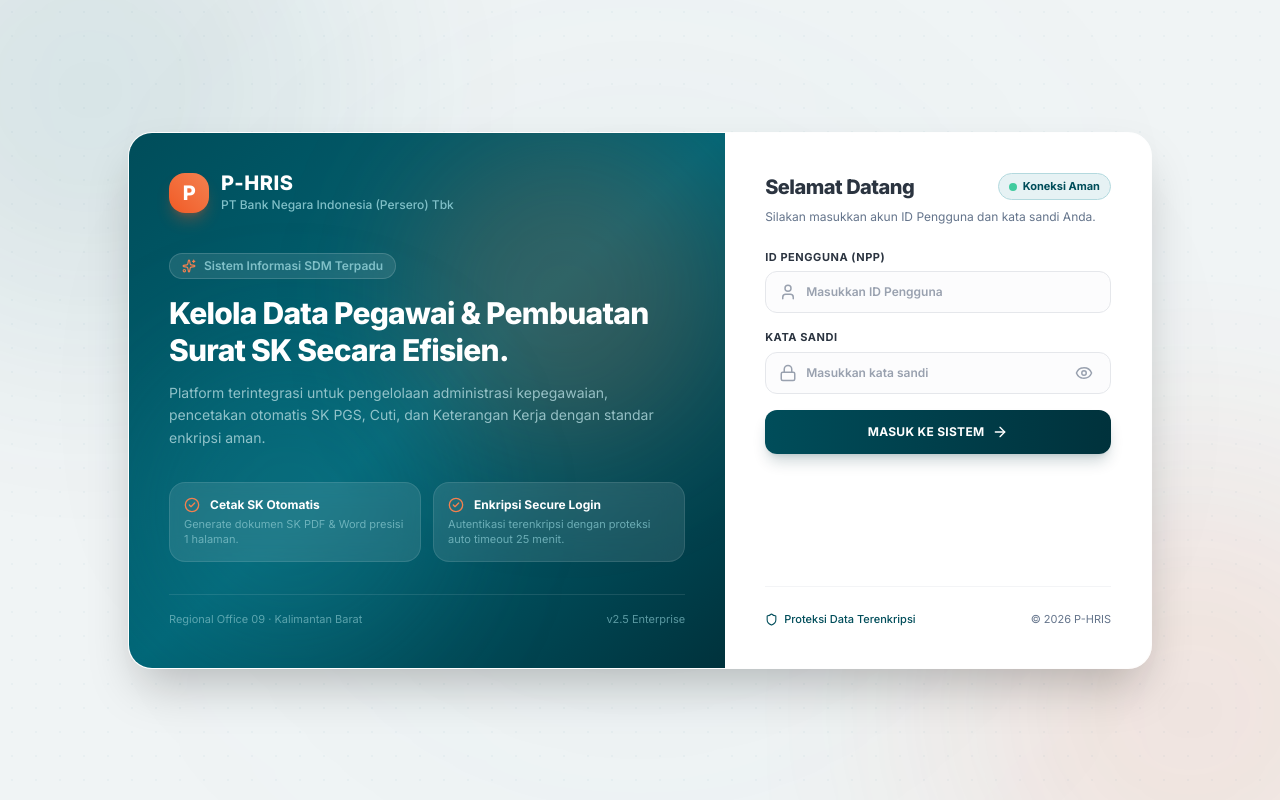
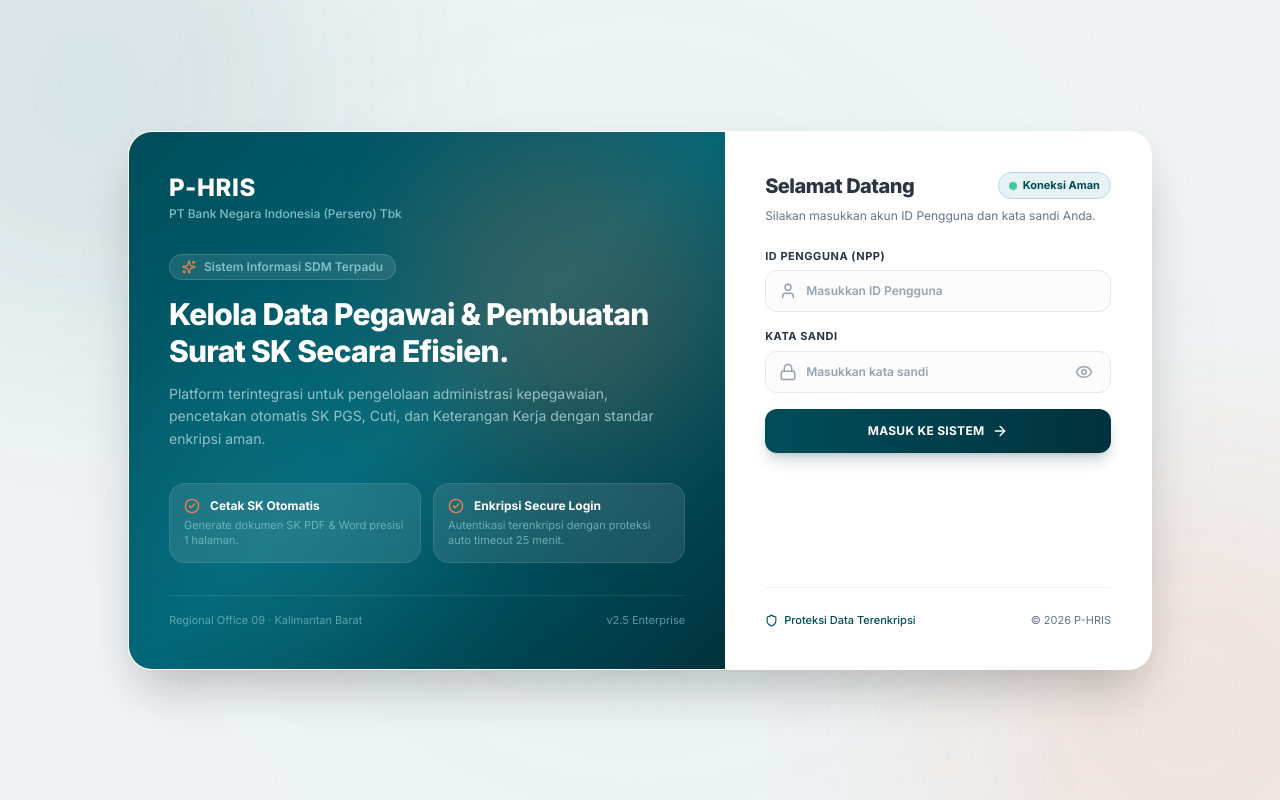
Before and after one commit to evxz0/personal-hris, a React (Vite) app: page /login in a window 1280 px wide. Built offline with nearby package versions, Linux system fonts and the light colour scheme.

Commit message:
fix: remove orange P badge icon across sidebar, layout, and login headers

```diff
--- a/src/components/layout/Layout.tsx
+++ b/src/components/layout/Layout.tsx
@@ -21,12 +21,7 @@
           >
             <Menu size={20} />
           </button>
-          <div className="flex items-center gap-2">
-            <div className="w-7 h-7 rounded-lg bg-orange-500 flex items-center justify-center shadow-sm">
-              <span className="text-white font-extrabold text-xs">P</span>
-            </div>
-            <span className="text-sm font-bold tracking-wide">P-HRIS</span>
-          </div>
+          <span className="text-sm font-extrabold tracking-wide">P-HRIS</span>
         </div>
       </header>
 
--- a/src/components/layout/Sidebar.tsx
+++ b/src/components/layout/Sidebar.tsx
@@ -75,22 +75,17 @@
         {/* Logo & Toggle Header */}
         <div className={`flex items-center ${collapsed ? 'flex-col gap-2.5 py-4 px-2' : 'justify-between px-4 py-5'} border-b border-teal-600/50 transition-all`}>
           {!collapsed ? (
-            <div className="flex items-center gap-3 animate-fade-in max-w-[170px]">
-              <div className="w-8 h-8 rounded-xl bg-orange-500 flex items-center justify-center shadow-md shrink-0">
-                <span className="text-white font-extrabold text-sm">P</span>
-              </div>
-              <div className="min-w-0 flex-1">
-                <p className="text-sm font-extrabold tracking-wide leading-none">P-HRIS</p>
-                <p className="text-[9px] text-teal-200/90 mt-1 leading-tight font-medium">Personal Human Resource Information System</p>
-              </div>
+            <div className="animate-fade-in max-w-[180px]">
+              <p className="text-base font-extrabold tracking-wide leading-none text-white">P-HRIS</p>
+              <p className="text-[9px] text-teal-200/90 mt-1 leading-tight font-medium">Personal Human Resource Information System</p>
             </div>
           ) : (
             <div
               onClick={() => setCollapsed(false)}
-              className="w-9 h-9 rounded-xl bg-orange-500 flex items-center justify-center shadow-md cursor-pointer hover:scale-105 transition-transform"
+              className="cursor-pointer hover:scale-105 transition-transform py-1 px-0.5"
               title="P-HRIS (Klik untuk memperluas sidebar)"
             >
-              <span className="text-white font-extrabold text-base">P</span>
+              <span className="text-white font-extrabold text-xs tracking-tight">P-HRIS</span>
             </div>
           )}
 
--- a/src/pages/Login.tsx
+++ b/src/pages/Login.tsx
@@ -59,15 +59,8 @@
 
           {/* Top Brand Header */}
           <div className="relative z-10">
-            <div className="flex items-center gap-3 mb-2">
-              <div className="w-10 h-10 rounded-2xl bg-gradient-to-tr from-orange-500 to-orange-400 flex items-center justify-center shadow-lg shadow-orange-500/30">
-                <span className="text-white font-black text-xl tracking-tight">P</span>
-              </div>
-              <div>
-                <h1 className="text-xl font-extrabold tracking-wide leading-none text-white">P-HRIS</h1>
-                <p className="text-xs text-teal-200 mt-1 font-medium">PT Bank Negara Indonesia (Persero) Tbk</p>
-              </div>
-            </div>
+            <h1 className="text-2xl font-black tracking-wide text-white">P-HRIS</h1>
+            <p className="text-xs text-teal-200 mt-0.5 font-medium">PT Bank Negara Indonesia (Persero) Tbk</p>
           </div>
 
           {/* Middle Content Showcase */}
@@ -117,12 +110,9 @@
           <div>
             {/* Mobile Header Logo */}
             <div className="lg:hidden flex items-center gap-3 mb-6">
-              <div className="w-9 h-9 rounded-xl bg-orange-500 flex items-center justify-center shadow-md">
-                <span className="text-white font-extrabold text-base">P</span>
-              </div>
               <div>
-                <h1 className="text-base font-extrabold text-[#2B3440] leading-none">P-HRIS</h1>
-                <p className="text-[11px] text-[#64748B] mt-0.5">Sistem Informasi SDM</p>
+                <h1 className="text-lg font-extrabold text-[#2B3440] leading-none">P-HRIS</h1>
+                <p className="text-[11px] text-[#64748B] mt-0.5">Personal Human Resource Information System</p>
               </div>
             </div>
 
```
